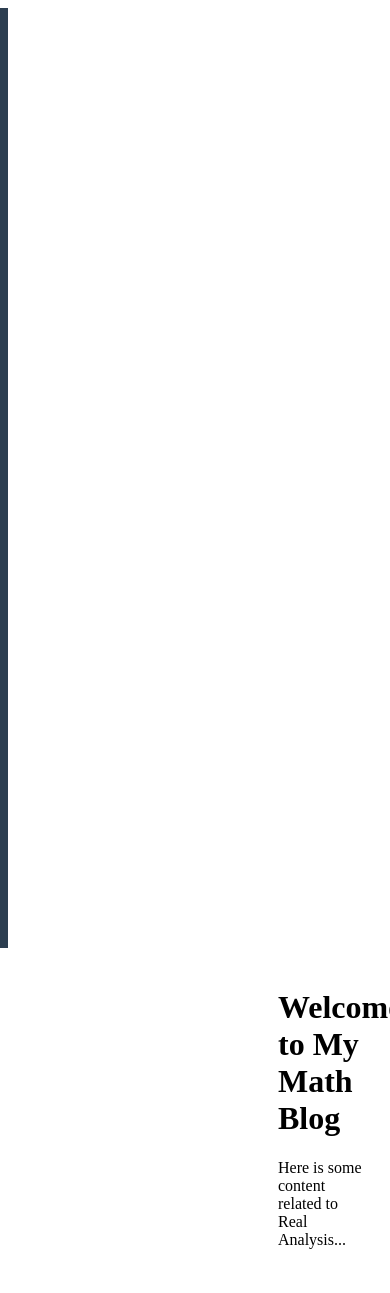
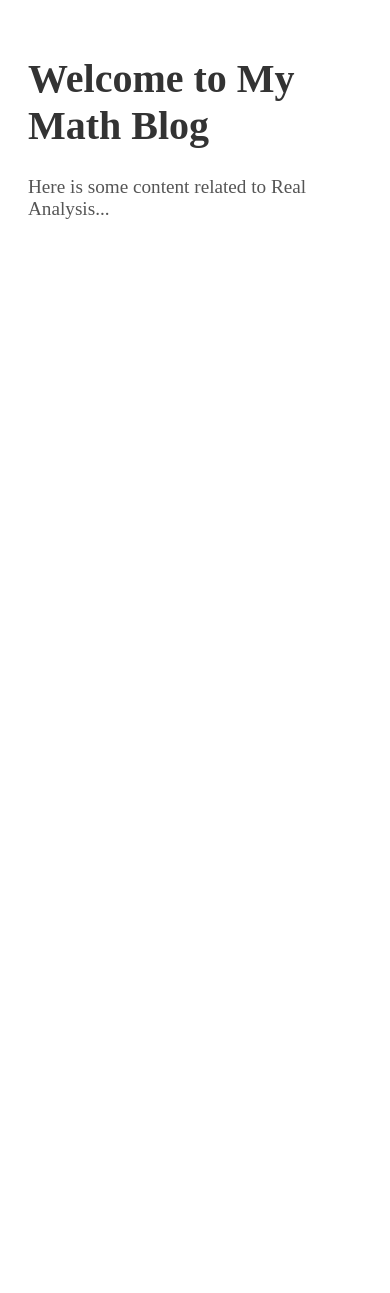
Before and after one commit to GitDisciplined/GitDisciplined.github.io, a Jekyll site: the page built from index.md, in a window 390 px wide. Built offline with Jekyll 4.4.1, drawn with Linux system fonts in a browser that asks for light colours; after the commit the page ends 900 px from its top, so only the background shows below that.

Commit message:
Update style.css

```diff
--- a/assets/css/style.css
+++ b/assets/css/style.css
@@ -44,72 +44,58 @@
   color: #fff;  /* White text on hover */
 }
 
-/* Pure Math Dropdown Styling */
-.dropdown {
-  position: relative;
-}
-
-.dropdown-menu {
-  display: none;
-  position: absolute;
-  top: 100%;
-  left: 0;
-  background-color: #34495e;  /* Darker background for the dropdown */
-  width: 100%;
-  list-style-type: none;
-  padding: 10px 0;
-  margin: 0;
-  border-radius: 5px;
-}
-
-.dropdown-menu li {
-  padding: 10px;
-  text-align: center;
-}
-
-.dropdown:hover .dropdown-menu {
-  display: block;  /* Show dropdown on hover */
-}
-
-.dropdown-menu .nav-link {
-  color: #ecf0f1;
-}
-
-.dropdown-menu .nav-link:hover {
-  color: #3498db;
-  background-color: #2c3e50; /* Slightly darker blue for submenu hover */
-}
-
+/* Main Content Area */
 .main-content {
-  margin-left: 250px;  /* Make sure it doesn't overlap the sidebar */
+  margin-left: 250px;  /* Ensure the content doesn't overlap the sidebar */
   padding: 20px;       /* Add padding for spacing */
   transition: margin-left 0.3s ease; /* Smooth transition if sidebar is toggled */
 }
 
+h1 {
+  font-size: 2.5em; /* Larger title for better readability */
+  color: #333;  /* Dark color for title */
+}
 
+p {
+  font-size: 1.2em; /* Comfortable font size for paragraphs */
+  color: #555; /* Lighter color for text */
+}
 
-/* Mobile Responsiveness */
+/* Mobile View */
 @media screen and (max-width: 768px) {
   .sidebar {
-    width: 100%;  /* Full width on mobile */
-    position: relative;
-    transform: translateX(-100%);
-  }
-
-  sidebar.show ~ .main-content {
-    margin-left: 100%; /* Push the content when sidebar is open */
+    transform: translateX(-100%);  /* Initially hide the sidebar */
   }
 
   .sidebar.show {
-    transform: translateX(0); /* Show sidebar on mobile */
+    transform: translateX(0);  /* Show sidebar when toggled */
   }
 
-  .sidebar ul {
-    text-align: center;  /* Center-align items in mobile view */
+  .main-content {
+    margin-left: 0;  /* No left margin on small screens */
   }
 
-  .dropdown-menu {
-    left: 50%;
-    transform: translateX(-50%);  /* Center the dropdown on mobile */
+  .sidebar.show ~ .main-content {
+    margin-left: 100%; /* Push the content when sidebar is open */
   }
 }
+
+/* Optional: Styling for the Toggle Button on Mobile */
+.toggle-btn {
+  display: none;  /* Hide the toggle button on larger screens */
+}
+
+@media screen and (max-width: 768px) {
+  .toggle-btn {
+    display: block;  /* Show the toggle button on mobile */
+    position: fixed;
+    top: 20px;
+    left: 20px;
+    background-color: #3498db;
+    color: #fff;
+    border: none;
+    padding: 10px 20px;
+    font-size: 1.5em;
+    cursor: pointer;
+  }
+}
```
